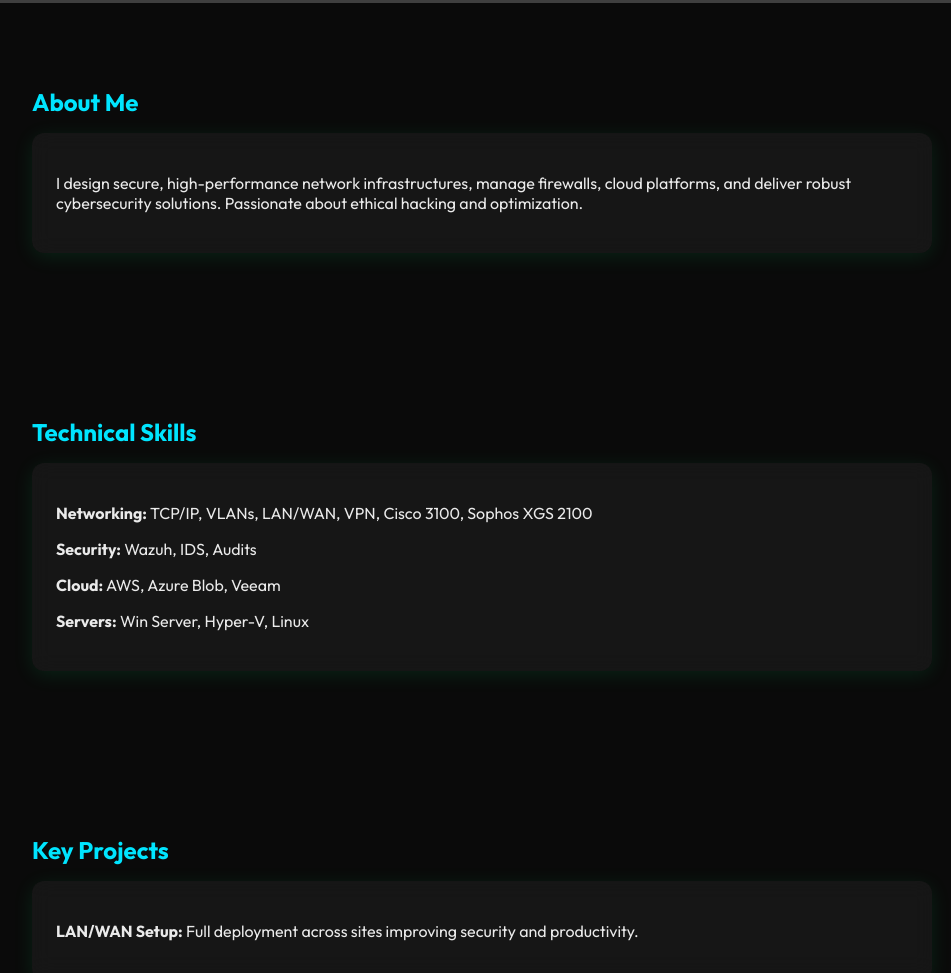
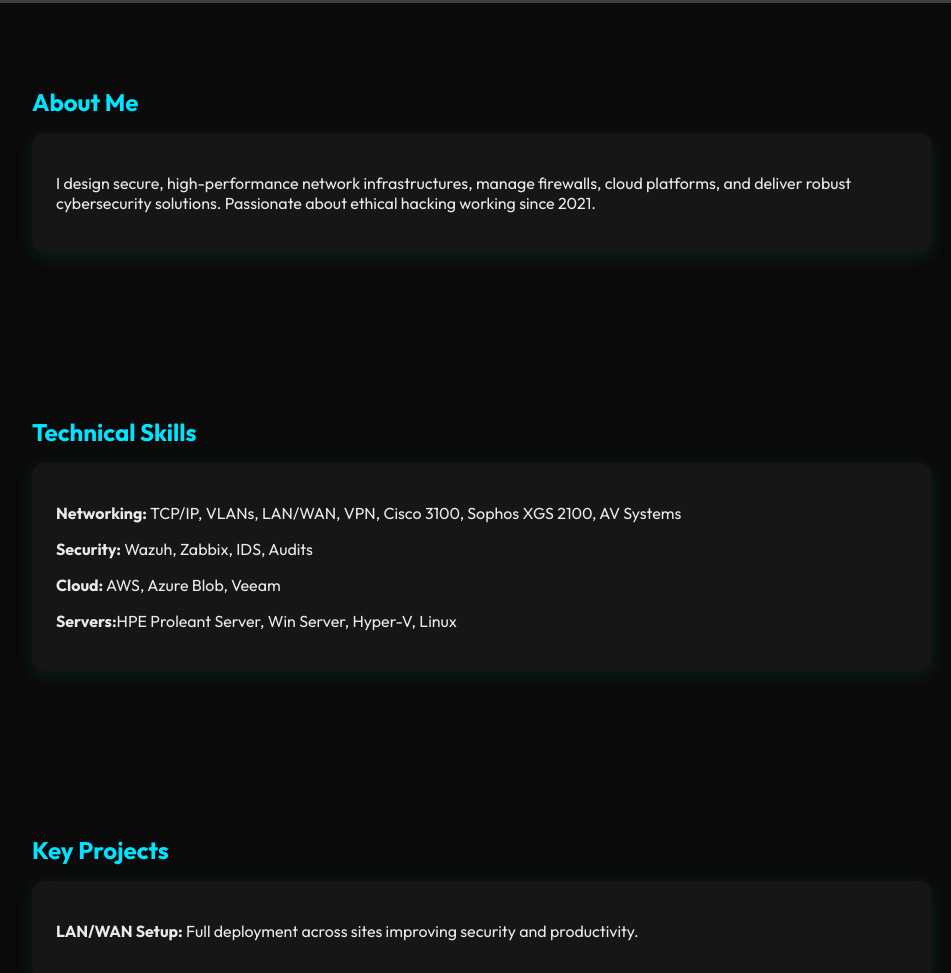
Before and after one commit to Gulshan-Upadhyay/gulshan-upadhyay.github.io, a plain HTML site: page index.html in a window 1280 px wide. Shown: the part 797-1770 px from the top of the page, without its empty margins (158-1109 px from the left). Drawn offline with Linux system fonts and the light colour scheme; grey boxes are pictures that could not be loaded.

Commit message:
Update index.html

```diff
--- a/index.html
+++ b/index.html
@@ -151,17 +151,17 @@
 <section id="about">
   <h2>About Me</h2>
   <div class="card">
-    <p>I design secure, high-performance network infrastructures, manage firewalls, cloud platforms, and deliver robust cybersecurity solutions. Passionate about ethical hacking and optimization.</p>
+    <p>I design secure, high-performance network infrastructures, manage firewalls, cloud platforms, and deliver robust cybersecurity solutions. Passionate about ethical hacking working since 2021.</p>
   </div>
 </section>
 
 <section id="skills">
   <h2>Technical Skills</h2>
   <div class="card">
-    <p><strong>Networking:</strong> TCP/IP, VLANs, LAN/WAN, VPN, Cisco 3100, Sophos XGS 2100</p>
-    <p><strong>Security:</strong> Wazuh, IDS, Audits</p>
+    <p><strong>Networking:</strong> TCP/IP, VLANs, LAN/WAN, VPN, Cisco 3100, Sophos XGS 2100, AV Systems</p>
+    <p><strong>Security:</strong> Wazuh, Zabbix, IDS, Audits</p>
     <p><strong>Cloud:</strong> AWS, Azure Blob, Veeam</p>
-    <p><strong>Servers:</strong> Win Server, Hyper-V, Linux</p>
+    <p><strong>Servers:</strong>HPE Proleant Server, Win Server, Hyper-V, Linux</p>
   </div>
 </section>
 
```
